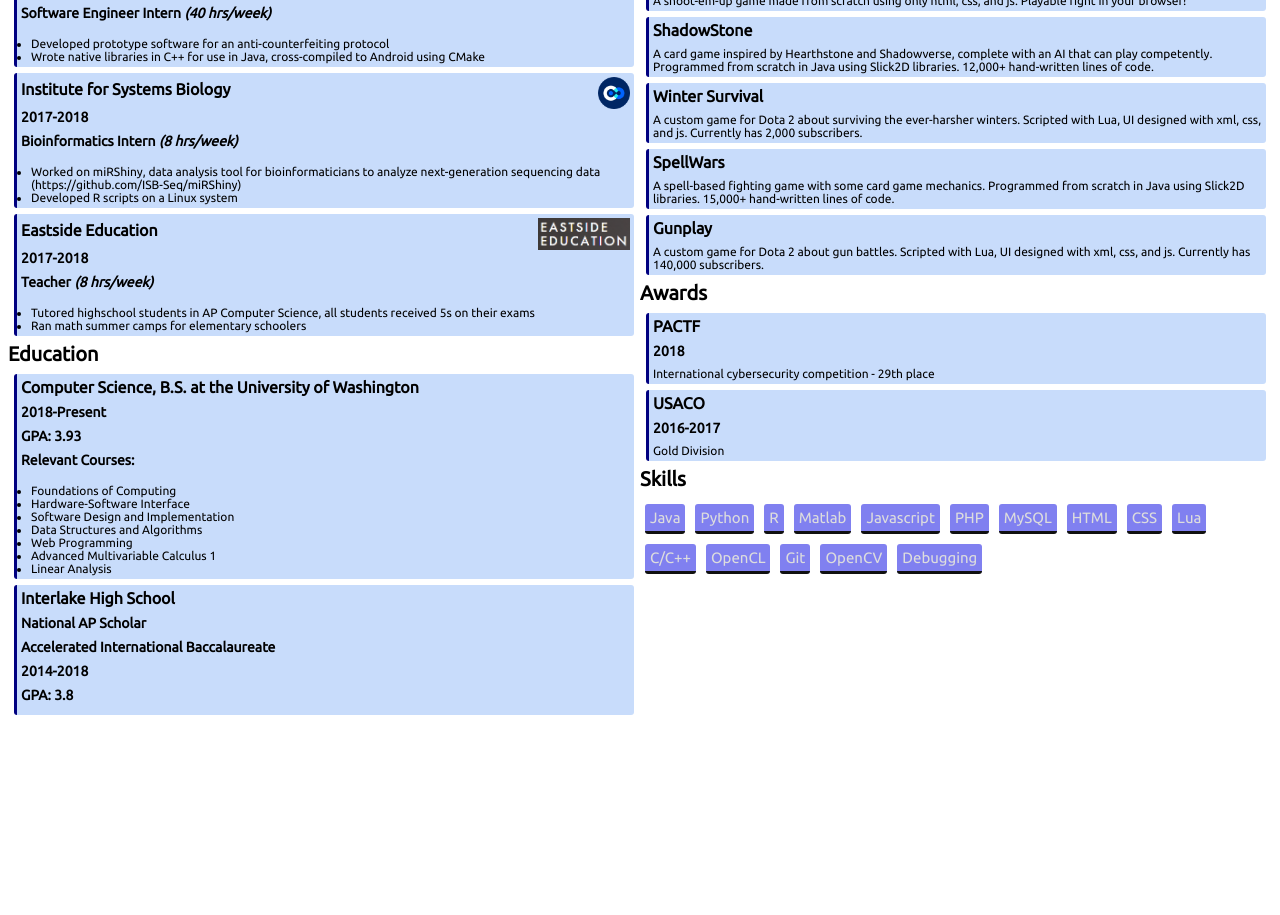
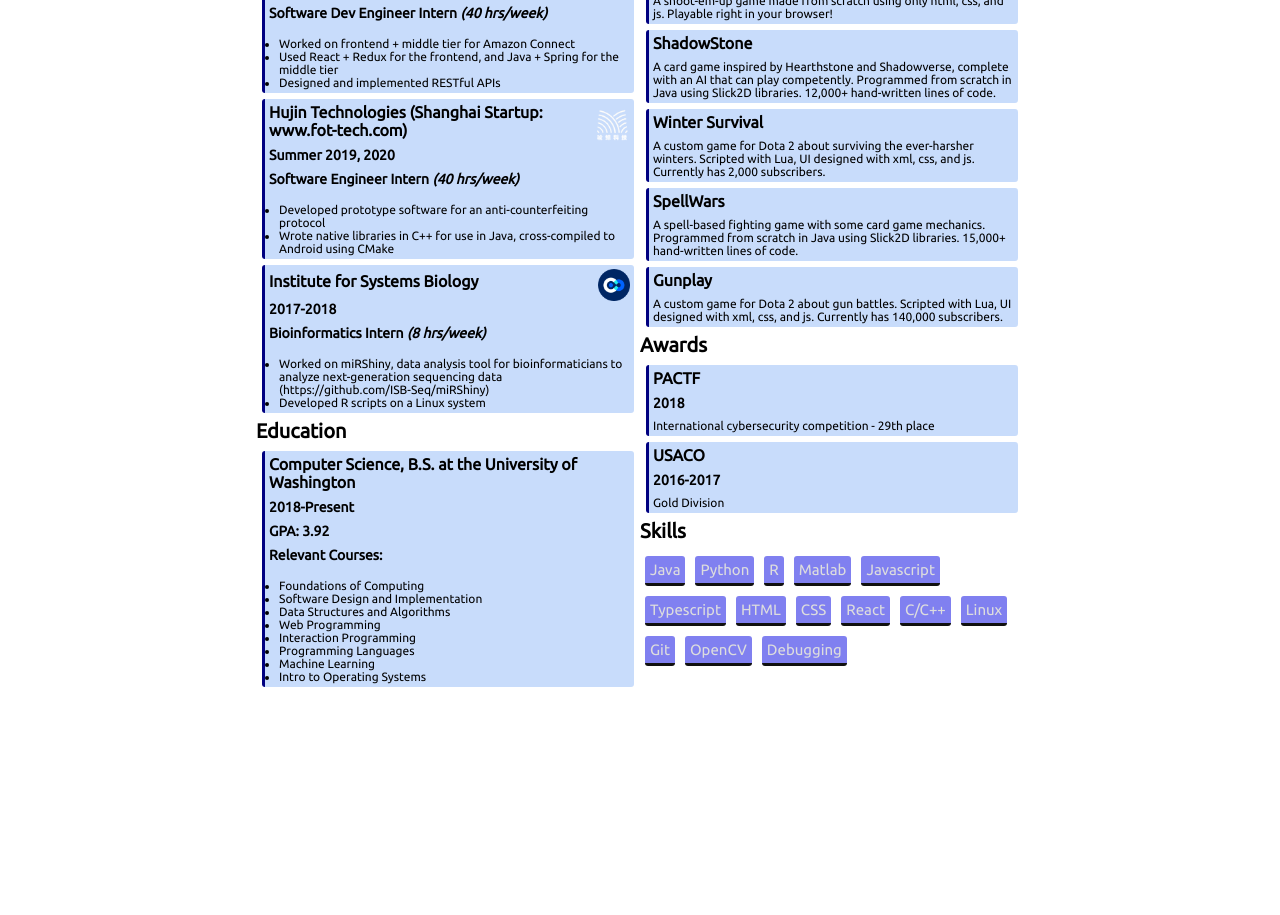
Before and after one commit to FluffyJay1/cs-resume, a plain HTML site: page index.html in a window 1280 px wide. Shown: the part 175-1090 px from the top of the page. Drawn offline with Linux system fonts and the light colour scheme.

Commit message:
Update resume after amazon internship
Also added volume warning to cascadingstyleshoots (apologies to that one
interviewer xd)

```diff
--- a/index.html
+++ b/index.html
@@ -1,7 +1,7 @@
 <!DOCTYPE html>
 <!--
   Hi! Welcome to my resume. I wrote it myself.
-  This page was last updated 9/11/20.
+  This page was last updated 9/21/21.
 -->
 <html lang="en">
   <head>
@@ -29,6 +29,19 @@
     <main>
       <section>
         <h2>Work Experience</h2>
+        <section class="entry">
+          <section class="side-by-side">
+            <h3>Amazon</h3>
+            <img class="thumbnail" src="img/amazon.png" />
+          </section>
+          <h4>Summer 2021</h4>
+          <h4>Software Dev Engineer Intern <em>(40 hrs/week)</em></h4>
+          <ul>
+            <li>Worked on frontend + middle tier for Amazon Connect</li>
+            <li>Used React + Redux for the frontend, and Java + Spring for the middle tier</li>
+            <li>Designed and implemented RESTful APIs</li>
+          </ul>
+        </section>
         <section class="entry">
           <section class="side-by-side">
             <h3>Hujin Technologies (Shanghai Startup: www.fot-tech.com)</h3>
@@ -60,46 +73,49 @@
             <li>Developed R scripts on a Linux system</li>
           </ul>
         </section>
-        <section class="entry">
-          <section class="side-by-side">
-            <h3>Eastside Education</h3>
-            <img class="thumbnail" src="img/eastside.png">
-          </section>
-          <h4>2017-2018</h4>
-          <h4>Teacher <em>(8 hrs/week)</em></h4>
-          <ul>
-            <li>
-              Tutored highschool students in AP Computer Science, all students received
-              5s on their exams
-            </li>
-            <li>Ran math summer camps for elementary schoolers</li>
-          </ul>
-        </section>
+        <!-- not relevant anymore, keeping it here for posteriety -->
+        <!-- <section class="entry"> -->
+        <!--   <section class="side-by-side"> -->
+        <!--     <h3>Eastside Education</h3> -->
+        <!--     <img class="thumbnail" src="img/eastside.png"> -->
+        <!--   </section> -->
+        <!--   <h4>2017-2018</h4> -->
+        <!--   <h4>Teacher <em>(8 hrs/week)</em></h4> -->
+        <!--   <ul> -->
+        <!--     <li> -->
+        <!--       Tutored highschool students in AP Computer Science, all students received -->
+        <!--       5s on their exams -->
+        <!--     </li> -->
+        <!--     <li>Ran math summer camps for elementary schoolers</li> -->
+        <!--   </ul> -->
+        <!-- </section> -->
       </section>
       <section>
         <h2>Education</h2>
         <section class="entry">
           <h3>Computer Science, B.S. at the University of Washington</h3>
           <h4>2018-Present</h4>
-          <h4>GPA: 3.93</h4>
+          <h4>GPA: 3.92</h4>
           <h4>Relevant Courses:</h4>
           <ul>
             <li>Foundations of Computing</li>
-            <li>Hardware-Software Interface</li>
             <li>Software Design and Implementation</li>
             <li>Data Structures and Algorithms</li>
             <li>Web Programming</li>
-            <li>Advanced Multivariable Calculus 1</li>
-            <li>Linear Analysis</li>
+            <li>Interaction Programming</li>
+            <li>Programming Languages</li>
+            <li>Machine Learning</li>
+            <li>Intro to Operating Systems</li>
           </ul>
         </section>
-        <section class="entry">
-          <h3>Interlake High School</h3>
-          <h4>National AP Scholar</h4>
-          <h4>Accelerated International Baccalaureate</h4>
-          <h4>2014-2018</h4>
-          <h4>GPA: 3.8</h4>
-        </section>
+        <!-- not relevant anymore, keeping it here for posteriety -->
+        <!-- <section class="entry"> -->
+        <!--   <h3>Interlake High School</h3> -->
+        <!--   <h4>National AP Scholar</h4> -->
+        <!--   <h4>Accelerated International Baccalaureate</h4> -->
+        <!--   <h4>2014-2018</h4> -->
+        <!--   <h4>GPA: 3.8</h4> -->
+        <!-- </section> -->
       </section>
       <section>
         <h2>Personal Projects</h2>
@@ -185,10 +201,7 @@
             <p>Javascript</p>
           </section>
           <section class="term">
-            <p>PHP</p>
-          </section>
-          <section class="term">
-            <p>MySQL</p>
+            <p>Typescript</p>
           </section>
           <section class="term">
             <p>HTML</p>
@@ -197,13 +210,13 @@
             <p>CSS</p>
           </section>
           <section class="term">
-            <p>Lua</p>
+            <p>React</p>
           </section>
           <section class="term">
             <p>C/C++</p>
           </section>
           <section class="term">
-            <p>OpenCL</p>
+            <p>Linux</p>
           </section>
           <section class="term">
             <p>Git</p>
--- a/style.css
+++ b/style.css
@@ -90,7 +90,7 @@
   display: flex;
   flex-flow: column wrap;
   height: 11in;
-  width: 100%;
+  width: 8in;
   margin-left: auto;
   margin-right: auto;
 }
```
Also changed, not shown: cascadingstyleshoots/index.html (+1 -1 lines), img/amazon.png (added).
